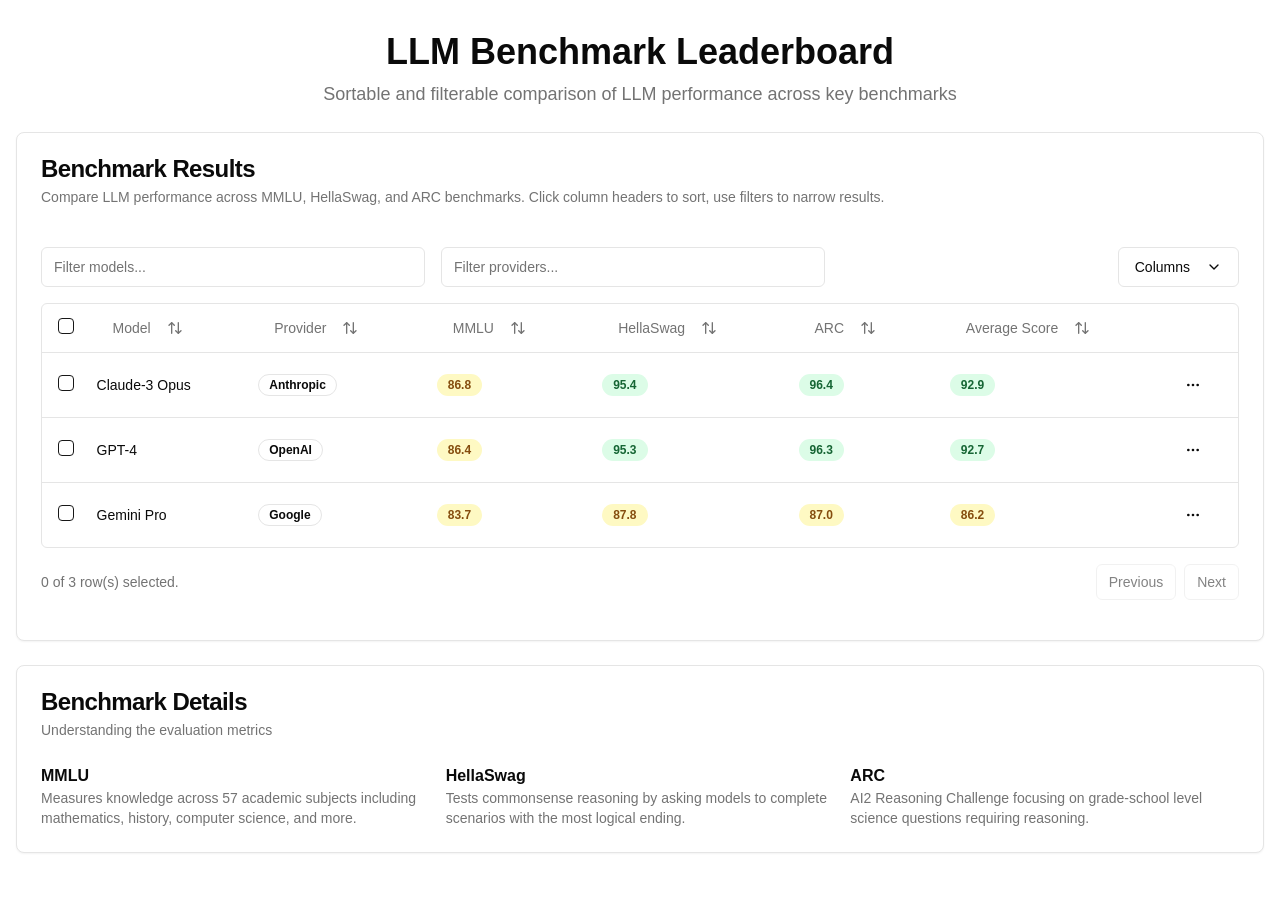
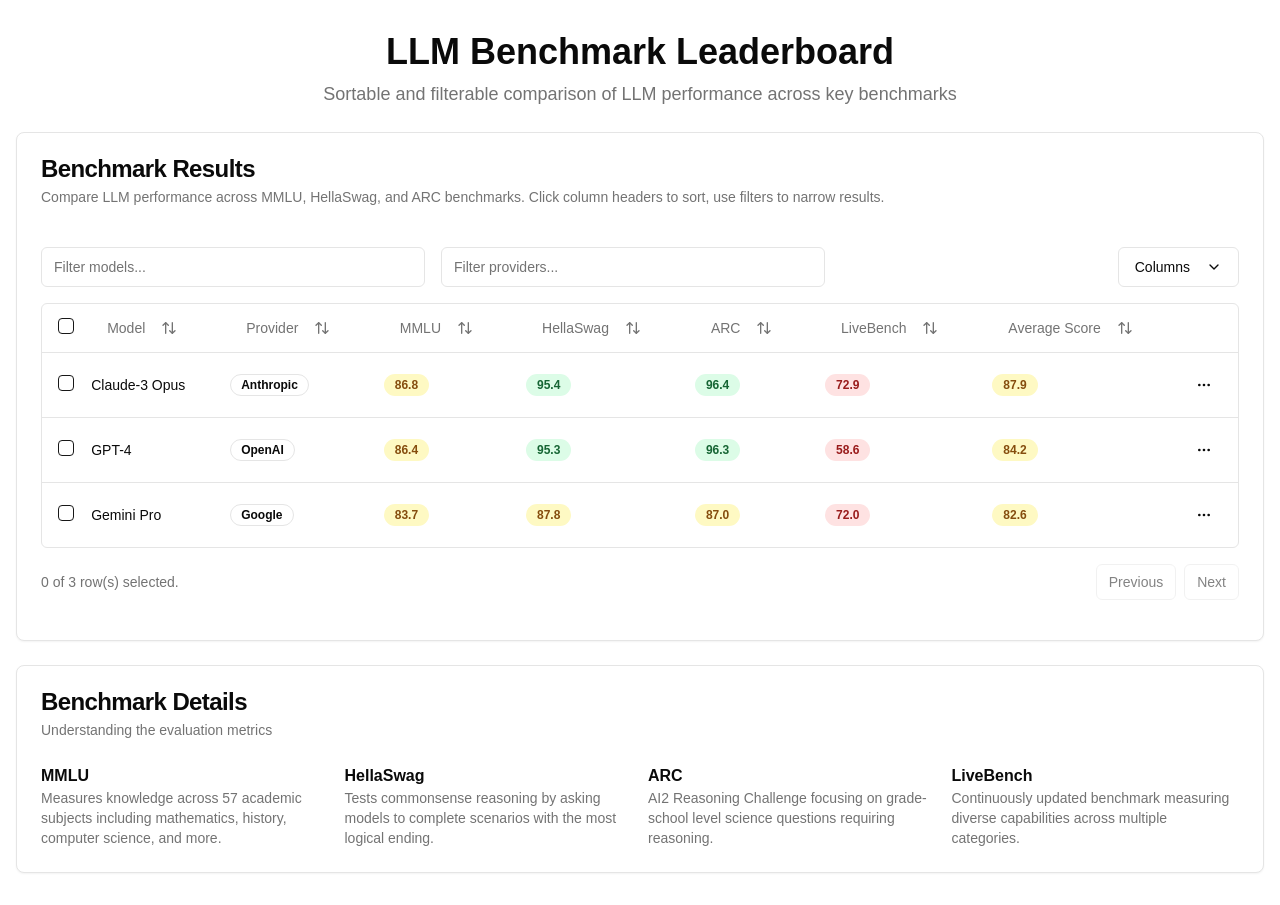
Before and after one commit to maxencefrenette/all-the-benchmarks, a Next.js app: page / in a window 1280 px wide. Built offline with nearby package versions, Linux system fonts and the light colour scheme.

Commit message:
Add LiveBench benchmark

```diff
--- a/components/columns.tsx
+++ b/components/columns.tsx
@@ -130,6 +130,21 @@ export const columns: ColumnDef<TableRow>[] = [
     cell: ({ row }) => <ScoreCell score={row.getValue("arc")} />,
   },
   {
+    accessorKey: "livebench",
+    header: ({ column }) => {
+      return (
+        <Button
+          variant="ghost"
+          onClick={() => column.toggleSorting(column.getIsSorted() === "asc")}
+        >
+          LiveBench
+          <ArrowUpDown className="ml-2 h-4 w-4" />
+        </Button>
+      )
+    },
+    cell: ({ row }) => <ScoreCell score={row.getValue("livebench")} />,
+  },
+  {
     accessorKey: "averageScore",
     header: ({ column }) => {
       return (
--- a/components/leaderboard-table.tsx
+++ b/components/leaderboard-table.tsx
@@ -67,7 +67,7 @@ export default function LeaderboardTable() {
           </CardDescription>
         </CardHeader>
         <CardContent>
-          <div className="grid gap-4 md:grid-cols-3">
+          <div className="grid gap-4 md:grid-cols-4">
             <div>
               <h4 className="font-semibold">MMLU</h4>
               <p className="text-sm text-muted-foreground">
@@ -89,6 +89,13 @@ export default function LeaderboardTable() {
                 questions requiring reasoning.
               </p>
             </div>
+            <div>
+              <h4 className="font-semibold">LiveBench</h4>
+              <p className="text-sm text-muted-foreground">
+                Continuously updated benchmark measuring diverse capabilities
+                across multiple categories.
+              </p>
+            </div>
           </div>
         </CardContent>
       </Card>
--- a/components/leaderboard.tsx
+++ b/components/leaderboard.tsx
@@ -125,7 +125,7 @@ export default function Leaderboard() {
           </CardDescription>
         </CardHeader>
         <CardContent>
-          <div className="grid gap-4 md:grid-cols-3">
+          <div className="grid gap-4 md:grid-cols-4">
             <div>
               <h4 className="font-semibold">MMLU</h4>
               <p className="text-sm text-muted-foreground">
@@ -147,6 +147,13 @@ export default function Leaderboard() {
                 questions requiring reasoning.
               </p>
             </div>
+            <div>
+              <h4 className="font-semibold">LiveBench</h4>
+              <p className="text-sm text-muted-foreground">
+                Continuously updated benchmark measuring diverse capabilities
+                across multiple categories.
+              </p>
+            </div>
           </div>
         </CardContent>
       </Card>
--- a/lib/data-loader.ts
+++ b/lib/data-loader.ts
@@ -19,12 +19,13 @@ export interface TableRow {
   mmlu: number
   hellaswag: number
   arc: number
+  livebench: number
   averageScore: number
 }
 
 export async function loadLLMData(): Promise<LLMData[]> {
   const modelSlugs = ["gpt-4", "claude-3", "gemini-pro"]
-  const benchmarkSlugs = ["mmlu", "hellaswag", "arc"]
+  const benchmarkSlugs = ["mmlu", "hellaswag", "arc", "livebench"]
 
   const llmMap: Record<string, LLMData> = {}
 
@@ -97,6 +98,7 @@ export function transformToTableData(llmData: LLMData[]): TableRow[] {
     mmlu: llm.benchmarks.MMLU?.score || 0,
     hellaswag: llm.benchmarks.HellaSwag?.score || 0,
     arc: llm.benchmarks.ARC?.score || 0,
+    livebench: llm.benchmarks.LiveBench?.score || 0,
     averageScore: llm.averageScore || 0,
   }))
 }
--- /dev/null
+++ b/public/data/benchmarks/livebench.yaml
@@ -0,0 +1,49 @@
+benchmark: LiveBench
+description: Average score across LiveBench categories
+results:
+  chatgpt-4o-latest-2025-03-27: 54.74
+  claude-3-5-haiku-20241022: 39.51
+  claude-3-5-sonnet-20241022: 51.8
+  claude-3-7-sonnet-20250219-base: 58.48
+  claude-3-7-sonnet-20250219-thinking-64k: 67.43
+  claude-4-opus-20250514-base: 65.93
+  claude-4-opus-20250514-thinking-32k: 72.93
+  claude-4-sonnet-20250514-base: 63.37
+  claude-4-sonnet-20250514-thinking-64k: 72.08
+  command-r-08-2024: 27.15
+  command-r-plus-08-2024: 30.14
+  deepseek-r1: 65.15
+  deepseek-r1-0528: 69.39
+  deepseek-r1-distill-llama-70b: 48.53
+  deepseek-r1-distill-qwen-32b: 41.44
+  deepseek-v3-0324: 55.99
+  gemini-2.0-flash-lite-001: 46.78
+  gemini-2.5-flash-preview-04-17: 62.8
+  gemini-2.5-flash-preview-05-20: 64.32
+  gemini-2.5-pro-preview-05-06: 71.99
+  gemma-3-27b-it: 42
+  gpt-4.1-2025-04-14: 55.9
+  gpt-4.1-mini-2025-04-14: 51.57
+  gpt-4.1-nano-2025-04-14: 40.4
+  gpt-4.5-preview-2025-02-27: 58.65
+  gpt-4o-2024-11-20: 47.43
+  grok-3-beta: 56.05
+  grok-3-mini-beta-high: 62.36
+  hunyuan-turbos-20250313: 43.99
+  llama4-maverick-instruct-basic: 47.78
+  mistral-large-2411: 43.31
+  mistral-medium-2505: 50.65
+  mistral-small-2503: 40.55
+  o3-2025-04-16-high: 74.42
+  o3-2025-04-16-medium: 71.98
+  o4-mini-2025-04-16-high: 71.52
+  o4-mini-2025-04-16-medium: 66.87
+  phi-4-reasoning-plus: 49.27
+  qwen2.5-72b-instruct-turbo: 42.51
+  qwen2.5-max: 51.93
+  qwen3-235b-a22b-thinking: 64.93
+  qwen3-30b-a3b-thinking: 59.02
+  qwen3-32b-thinking: 63.71
+  gpt-4: 58.65
+  claude-3: 72.93
+  gemini-pro: 71.99
```
Also changed, not shown: scripts/scrape_livebench.js (added, +94 -0 lines).
